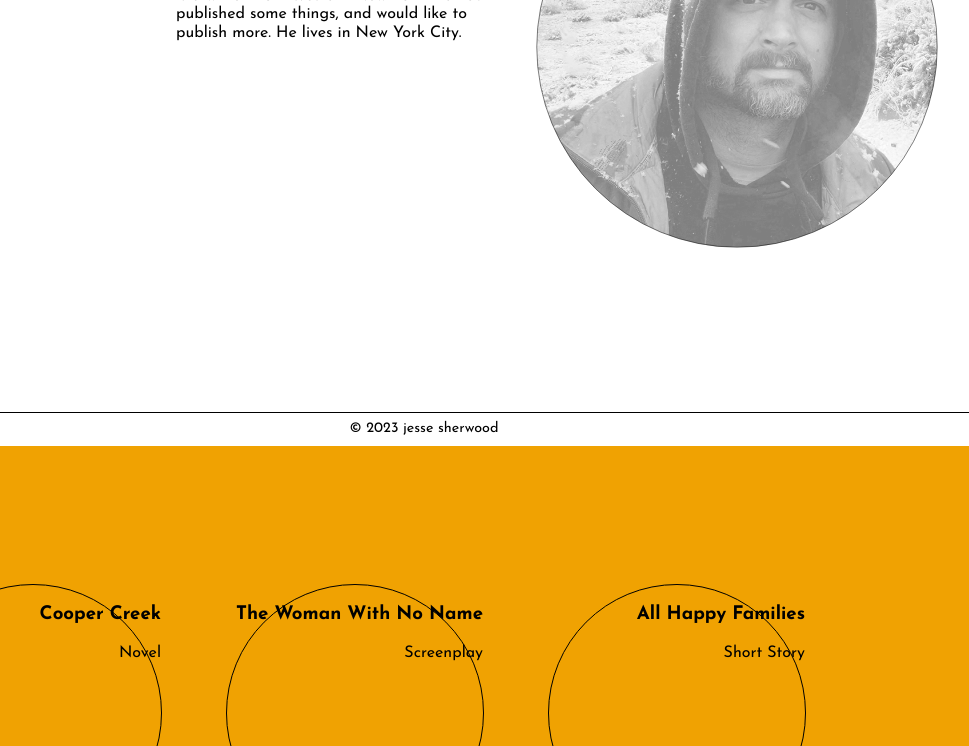
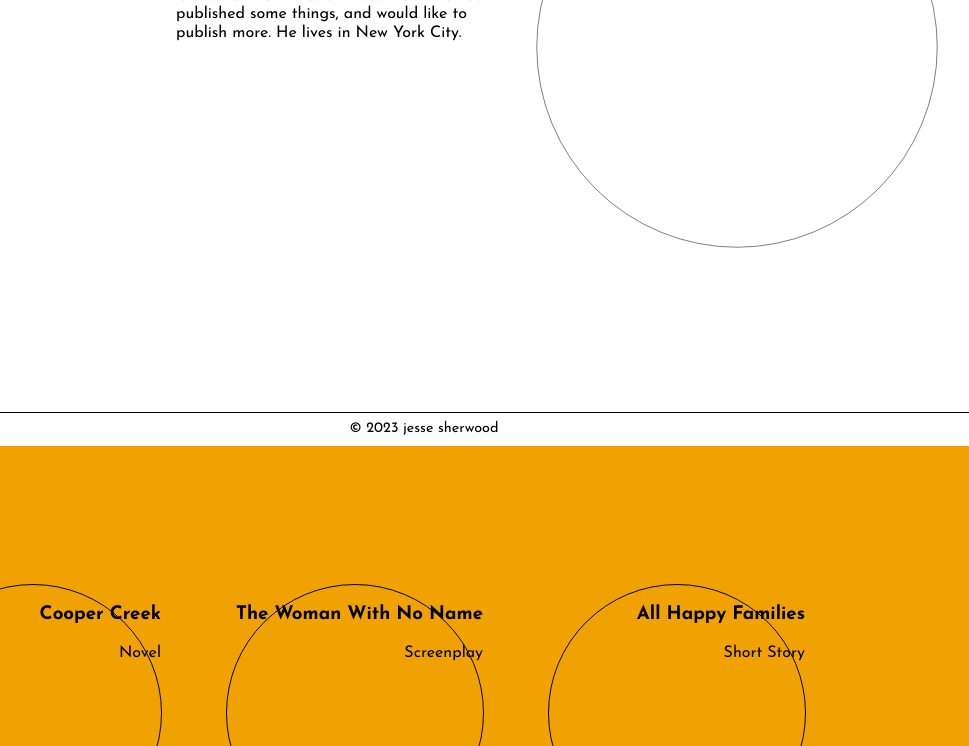
Before and after one commit to jesherwood/portfolio, a website built with Parcel: page index.html in a window 1280 px wide. Shown: the part 354-1100 px from the top of the page, without its empty margins (224-1193 px from the left). Built offline with nearby package versions, Linux system fonts and the light colour scheme.

Commit message:
Reverted some changes.

```diff
--- a/css/write-css/light-mode.css
+++ b/css/write-css/light-mode.css
@@ -158,7 +158,7 @@ section h1 {
 }
 
 .fade-in .hero-object {
-    background: url('img/my-photo-BW-2.png') no-repeat center/100%;
+    /* background: url('img/my-photo-BW-2.png') no-repeat center/100%; */
 }
 
 .hero {
```
